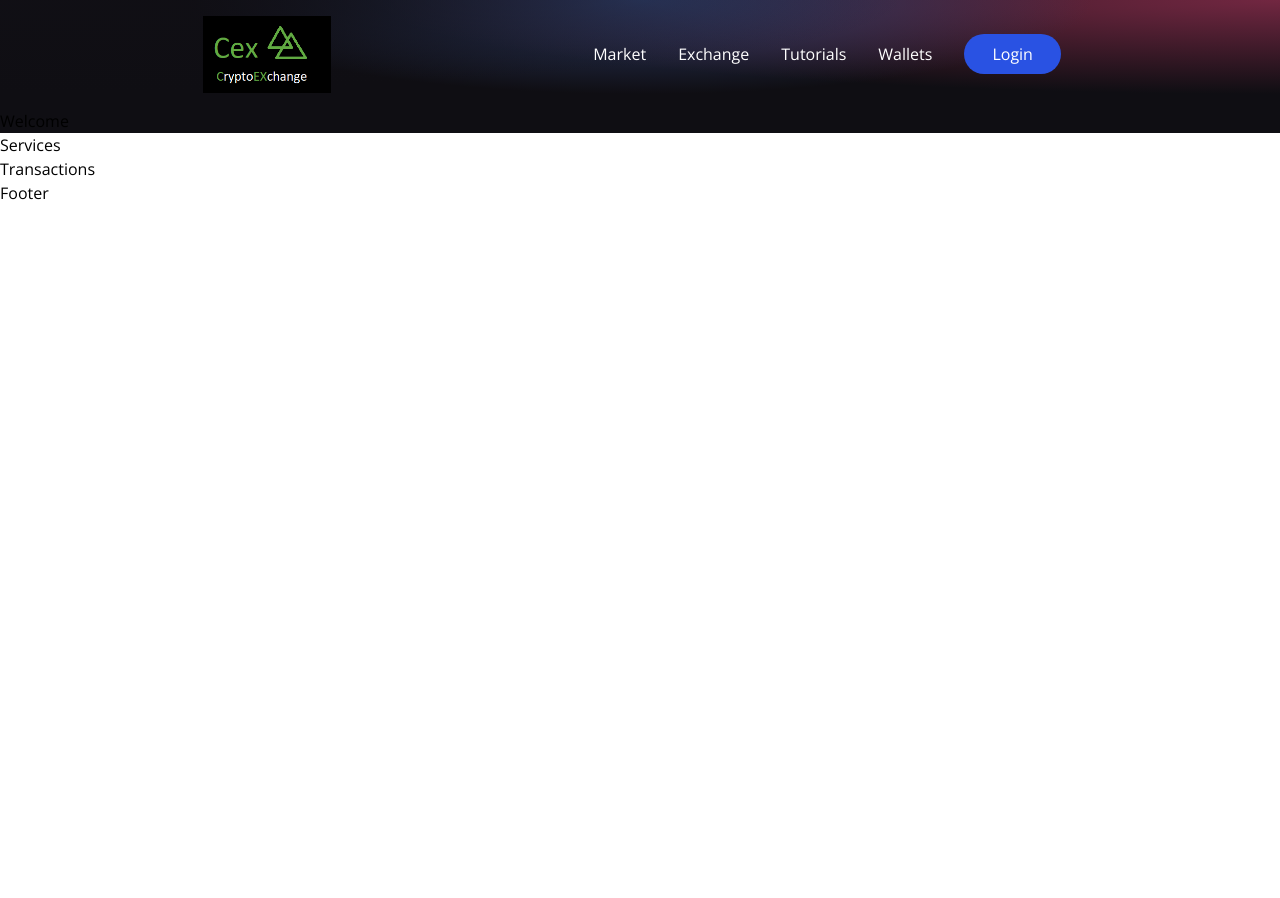
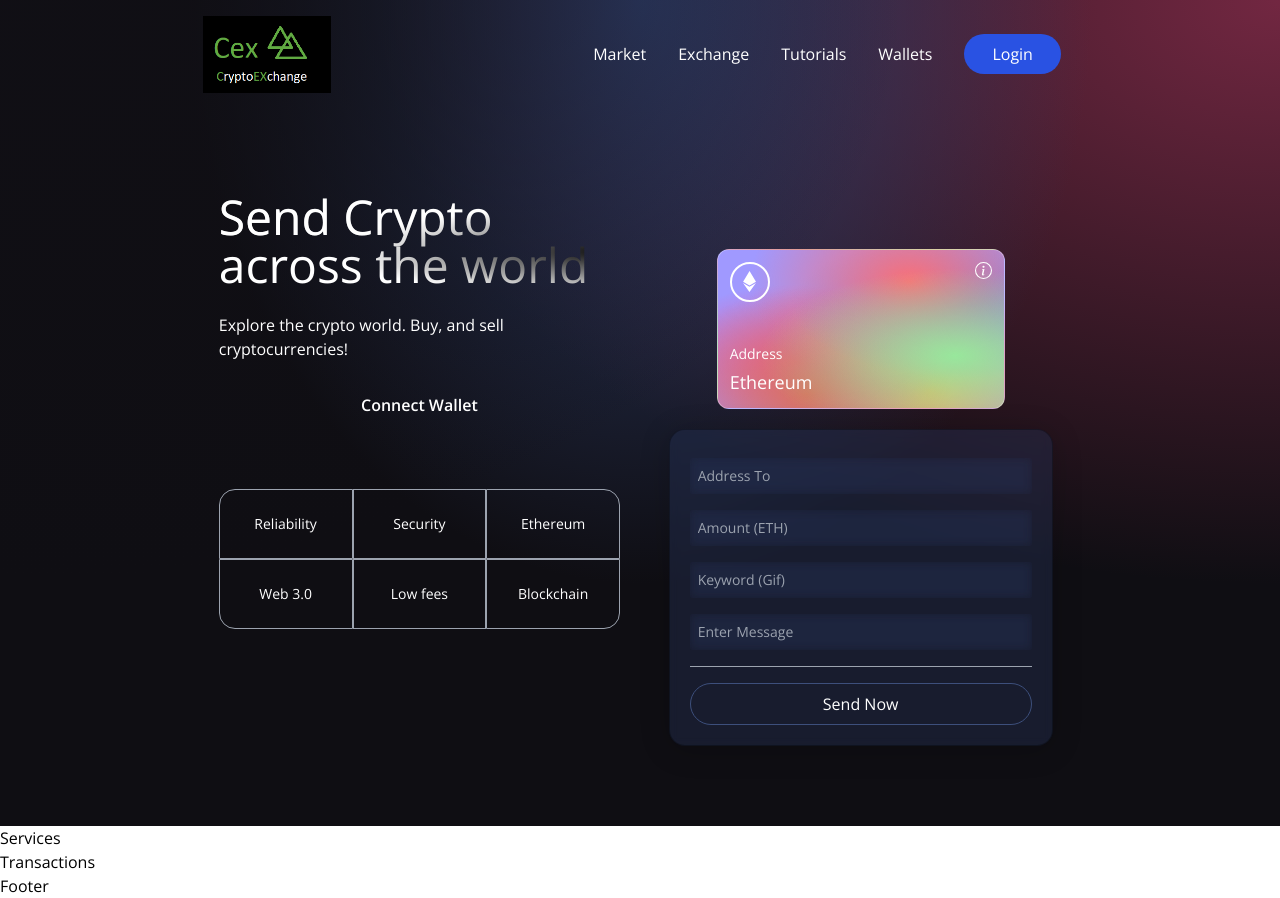
Before and after one commit to NCRadtke00/Web3CryptoExchange, a React (Vite) app in the folder client/: page / in a window 1280 px wide. Before the commit the page ends 800 px from the top, so only its background shows below. Built offline with nearby package versions, Linux system fonts and the light colour scheme.

Commit message:
working on welcome section, on mil leave limited internet access

```diff
--- a/client/src/components/Welcome.jsx
+++ b/client/src/components/Welcome.jsx
@@ -1,14 +1,113 @@
 import { AiFillPlayCircle } from "react-icons/ai";
 import { SiEthereum } from "react-icons/si";
 import { BsInfoCircle } from "react-icons/bs";
+// import { TransactionContext } from "../context/TransactionContext";
+// import { shortenAddress } from "../utils/shortenAddress";
+import { Loader } from '.';
+const commonStyles = 'min-h-[70px] sm:px-0 px-2 sm:min-w-[120px] flex justify-center items-center border-[0.5px] border-gray-400 text-sm font-light text-white';
+const Input = ({ placeholder, name, type, value, handleChange }) => (
+    <input
+        placeholder={placeholder}
+        type={type}
+        step="0.0001"
+        value={value}
+        onChange={(e) => handleChange(e, name)}
+        className="my-2 w-full rounded-sm p-2 outline-none bg-transparent text-white border-none text-sm white-glassmorphism" />
+);
+const Welcome = () => {
+    const connectWallet = () => {
+        const { currentAccount, connectWallet, handleChange, sendTransaction, formData, isLoading } = useContext(TransactionContext);
+    }
+    const handleSubmit = (e) => {
+        const { addressTo, amount, keywword, message } = formData;
 
+        e.preventDefault();
 
+        if (!addressTo || !amount || !keywword || !message) return;
 
-const Welcome = () => {
+        sendTransaction();
+    }
+
     return (
-        <h1>
-            Welcome
-        </h1>
+        <div className="flex w-full justify-center items-center">
+            <div className="flex md:flex-row flex-col items-start justify-between md:p-20 py-12 px-4">
+                <div className="flex flex-1 justify-start flex-col md:mr-10">
+                    <h1 className="text-3xl sm:text-5xl text-white text-gradient py-1">
+                        Send Crypto <br /> across the world
+                    </h1>
+                    <p className="text-left mt-5 text-white font-light md:w-9/12 w-11/12 text-base">
+                        Explore the crypto world. Buy, and sell cryptocurrencies!
+                    </p>
+                    <button
+                        type="button"
+                        onClick={connectWallet}
+                        className="flex flex-row justify-center items-center my-5 bg-[#295e3] p-3 rounded-full cursor-pointer hover:bg-[#2546bd]"
+                    >
+                        <p className="text-white text-base font-semibold">
+                            Connect Wallet
+                        </p>
+                    </button>
+                    <div className="grid sm:grid-cols-3 grid-cols-2 w-full mt-10">
+                        <div className={`rounded-tl-2xl ${commonStyles}`} >
+                            Reliability
+                        </div>
+                        <div className={commonStyles} >
+                            Security
+                        </div>
+                        <div className={`rounded-tr-2xl ${commonStyles}`} >
+                            Ethereum
+                        </div>
+                        <div className={`rounded-bl-2xl ${commonStyles}`} >
+                            Web 3.0
+                        </div>
+                        <div className={commonStyles} >
+                            Low fees
+                        </div>
+                        <div className={`rounded-br-2xl ${commonStyles}`} >
+                            Blockchain
+                        </div>
+                    </div>
+                </div>
+                <div className="flex flex-col flex-1 items-center justify-start w-full mf:mt-0 mt-10">
+                    <div className="p-3 flex justify-end items-start flex-col rounded-xl h-40 sm:w-72 w-full my-5 eth-card white-glassmorphism">
+                        <div className="flex justify-between flex-col w-full h-full">
+                            <div className="flex justify-between items-start">
+                                <div className="w-10 h-10 rounded-full border-2 border-white flex justify-center items-center">
+                                    <SiEthereum fontSize={21} color="#fff" />
+                                </div>
+                                <BsInfoCircle fontSize={17} color="#fff" />
+                            </div>
+                            <div>
+                                <p className="text-white font-light text-sm">
+                                    Address
+                                    {/* {shortenAddress(currentAccount)} */}
+                                </p>
+                                <p className="text-white font-light text-lg mt-1">
+                                    Ethereum
+                                </p>
+                            </div>
+                        </div>
+                    </div>
+                    <div className="p-5 sm:w-96 w-full flex flex-col justify-start items-center blue-glassmorphism">
+                        <Input placeholder="Address To" name="addressTo" type="text" handleChange={() => { }} />
+                        <Input placeholder="Amount (ETH)" name="amount" type="number" handleChange={() => { }} />
+                        <Input placeholder="Keyword (Gif)" name="keyword" type="text" handleChange={() => { }} />
+                        <Input placeholder="Enter Message" name="message" type="text" handleChange={() => { }} />
+                        <div className="h-[1px] w-full bg-gray-400 my-2" />
+                        {false ? (
+                            <Loader />
+                        ) : (<button
+                            type="button"
+                            onClick={handleSubmit}
+                            className="text-white w-full mt-2 border-[1px] p-2 border-[#3d4f7c] rounded-full cursor-pointer"
+                        >
+                            Send Now
+                        </button>
+                        )}
+                    </div>
+                </div>
+            </div>
+        </div >
     )
 }
 
```
